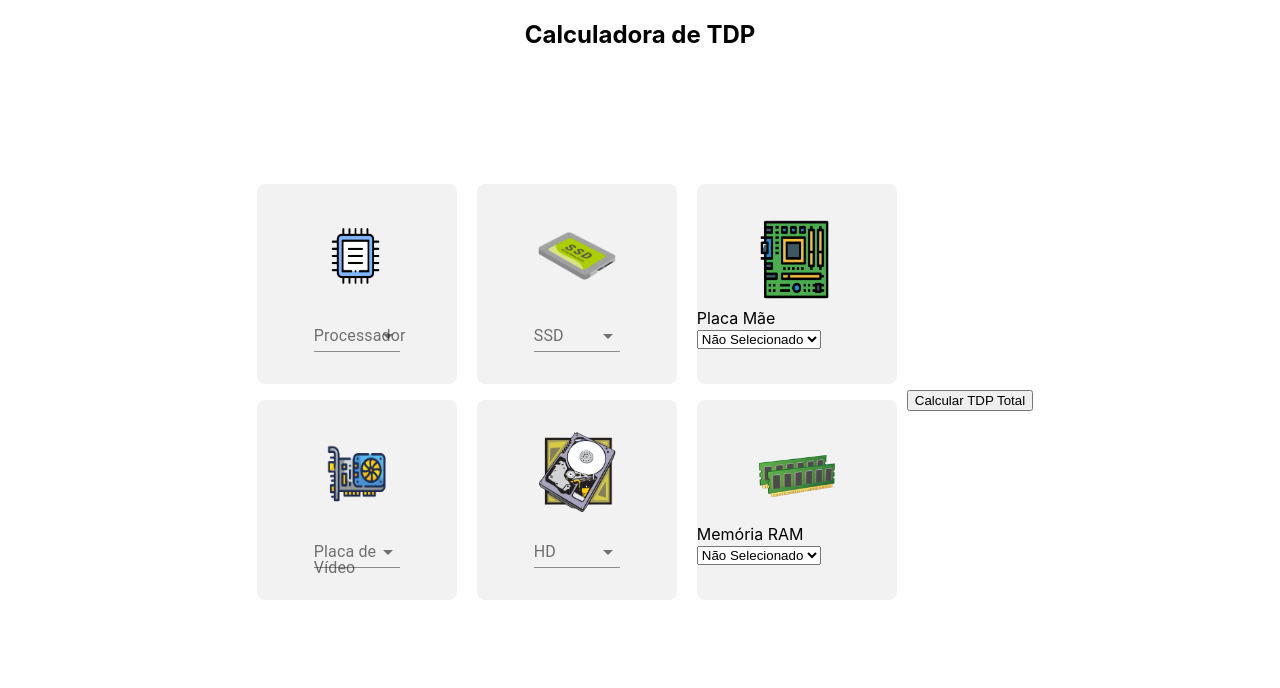
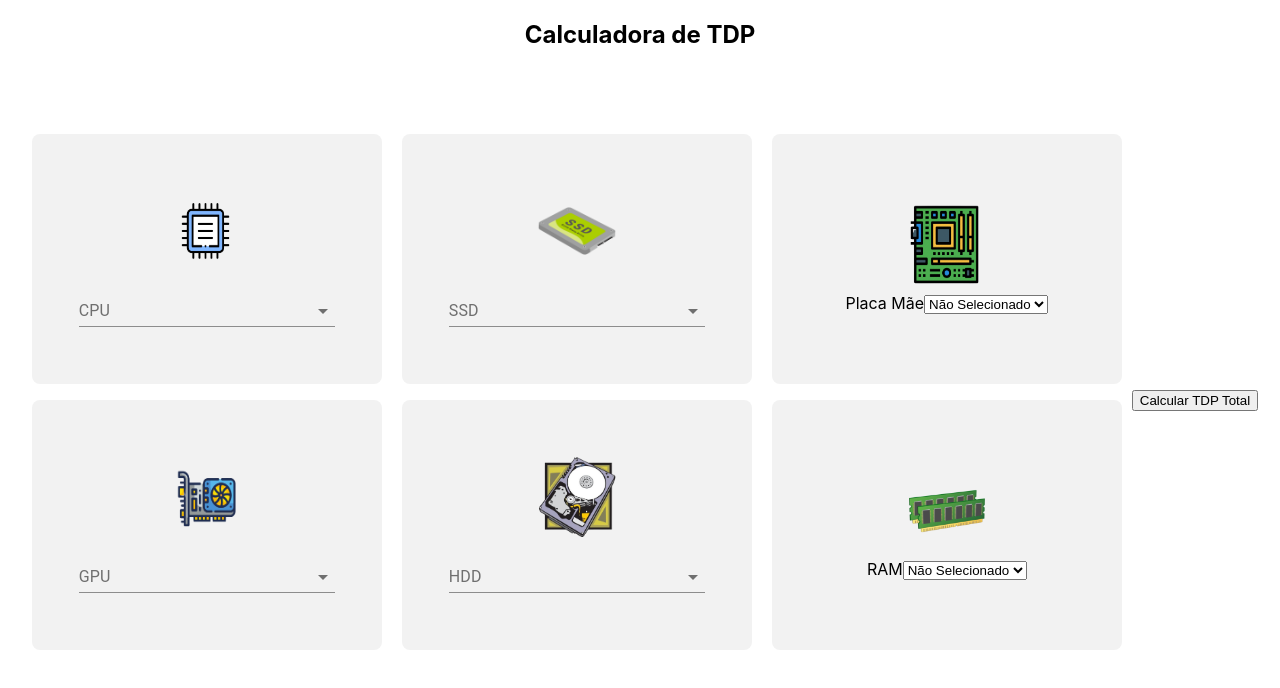
Before and after one commit to tatehira/Front-CalculoTDP, a React (Create React App) app: page / in a window 1280 px wide. Shown: the top 688 px of the page. Built offline with nearby package versions, Linux system fonts and the light colour scheme; the HTML template or start-up script is replaced by a standard one.

Commit message:
Adicionado autocompletar e 200px

```diff
--- a/src/App.css
+++ b/src/App.css
@@ -27,8 +27,8 @@
 }
 
 .field {
-  width: 200px;
-  height: 200px;
+  width: 350px;
+  height: 250px;
   display: flex;
   flex-direction: column;
   align-items: center;
@@ -47,3 +47,7 @@
 .fields-container {
   margin: 10px; /* Ajuste o valor da margem conforme necessário */
 }
+
+.custom-autocomplete {
+  width: 200px; /* Defina a largura desejada aqui */
+}
--- a/src/App.js
+++ b/src/App.js
@@ -4,8 +4,6 @@ import Autocomplete from '@material-ui/lab/Autocomplete';
 import TextField from '@material-ui/core/TextField';
 import './App.css';
 import Field from './components/Field';
-import ProcessadorInput from './components/ProcessadorInput';
-import PlacaVideoInput from './components/PlacaVideoInput';
 import EnumSelect from './components/EnumSelect';
 import processadorImg from './images/processador.png';
 import placaVideoImg from './images/placa-video.png';
@@ -145,44 +143,104 @@ const App = () => {
         <div className="fields-container">
           <div className="spaced-field">
             <Field imagePath={processadorImg}>
+              <div className="input-container">
                 <Autocomplete
                   options={processadorOptions}
-                renderInput={(params) => <TextField {...params} label="Processador" />}
+                  renderInput={(params) => (
+                    <TextField
+                      {...params}
+                      label="CPU"
+                      autoComplete="off"
+                      className="custom-autocomplete"
+                      inputProps={{
+                        ...params.inputProps,
+                        style: { width: '200px' }, // Defina a largura desejada aqui
+                      }}
+                    />
+                  )}
                   value={processador}
-                onChange={(event, value) => handleProcessadorChange(event, validateInput(value, processadorOptions))}
+                  onChange={(event, value) =>
+                    handleProcessadorChange(event, validateInput(value, processadorOptions))
+                  }
                 />
+              </div>
             </Field>
           </div>
           <div className="spaced-field">
             <Field imagePath={placaVideoImg}>
+              <div className="input-container">
                 <Autocomplete
                   options={placaVideoOptions}
-                renderInput={(params) => <TextField {...params} label="Placa de Vídeo" />}
+                  renderInput={(params) => (
+                    <TextField
+                      {...params}
+                      label="GPU"
+                      autoComplete="off"
+                      className="custom-autocomplete"
+                      inputProps={{
+                        ...params.inputProps,
+                        style: { width: '200px' }, // Defina a largura desejada aqui
+                      }}
+                    />
+                  )}
                   value={placaVideo}
-                onChange={(event, value) => handlePlacaVideoChange(event, validateInput(value, placaVideoOptions))}
+                  onChange={(event, value) =>
+                    handlePlacaVideoChange(event, validateInput(value, placaVideoOptions))
+                  }
                 />
+              </div>
             </Field>
           </div>
         </div>
         <div className="fields-container">
           <div className="spaced-field">
             <Field imagePath={ssdImg}>
+              <div className="input-container">
                 <Autocomplete
                   options={ssdOptions}
-                renderInput={(params) => <TextField {...params} label="SSD" />}
+                  renderInput={(params) => (
+                    <TextField
+                      {...params}
+                      label="SSD"
+                      autoComplete="off"
+                      className="custom-autocomplete"
+                      inputProps={{
+                        ...params.inputProps,
+                        style: { width: '200px' }, // Defina a largura desejada aqui
+                      }}
+                    />
+                  )}
                   value={ssd}
-                onChange={(event, value) => handleSsdChange(event, validateInput(value, ssdOptions))}
+                  onChange={(event, value) =>
+                    handleSsdChange(event, validateInput(value, ssdOptions))
+                  }
                 />
+              </div>
             </Field>
           </div>
           <div className="spaced-field">
             <Field imagePath={hddImg}>
+              <div className="input-container">
                 <Autocomplete
                   options={hdOptions}
-                renderInput={(params) => <TextField {...params} label="HD" />}
+                  renderInput={(params) => (
+                    <TextField
+                      {...params}
+                      label="HDD"
+                      autoComplete="off"
+                      className="custom-autocomplete"
+                      inputProps={{
+                        ...params.inputProps,
+                        style: { width: '200px' }, // Defina a largura desejada aqui
+                      }}
+                    />
+                  )}
                   value={hd}
-                onChange={(event, value) => handleHdChange(event, validateInput(value, hdOptions))}
+                  onChange={(event, value) =>
+                    handleHdChange(event, validateInput(value, hdOptions))
+                  }
                 />
+              </div>
             </Field>
           </div>
         </div>
@@ -200,7 +258,7 @@ const App = () => {
           <div className="spaced-field">
             <Field imagePath={memoriaRamImg}>
               <EnumSelect
-                label="Memória RAM"
+                label="RAM"
                 options={ramOptions}
                 value={ram}
                 onChange={(event, value) => handleRamChange(event, value)}
@@ -208,11 +266,14 @@ const App = () => {
             </Field>
           </div>
         </div>
-        <button className="submit-button" onClick={handleSubmit}>Calcular TDP Total</button>
+        <button className="submit-button" onClick={handleSubmit}>
+          Calcular TDP Total
+        </button>
         {tdpTotal && <div className="result">TDP Total: {tdpTotal}W</div>}
       </div>
     </div>
   );
+
 }
 
 export default App;
```
Lines whose indentation alone changed are shown as unchanged.
